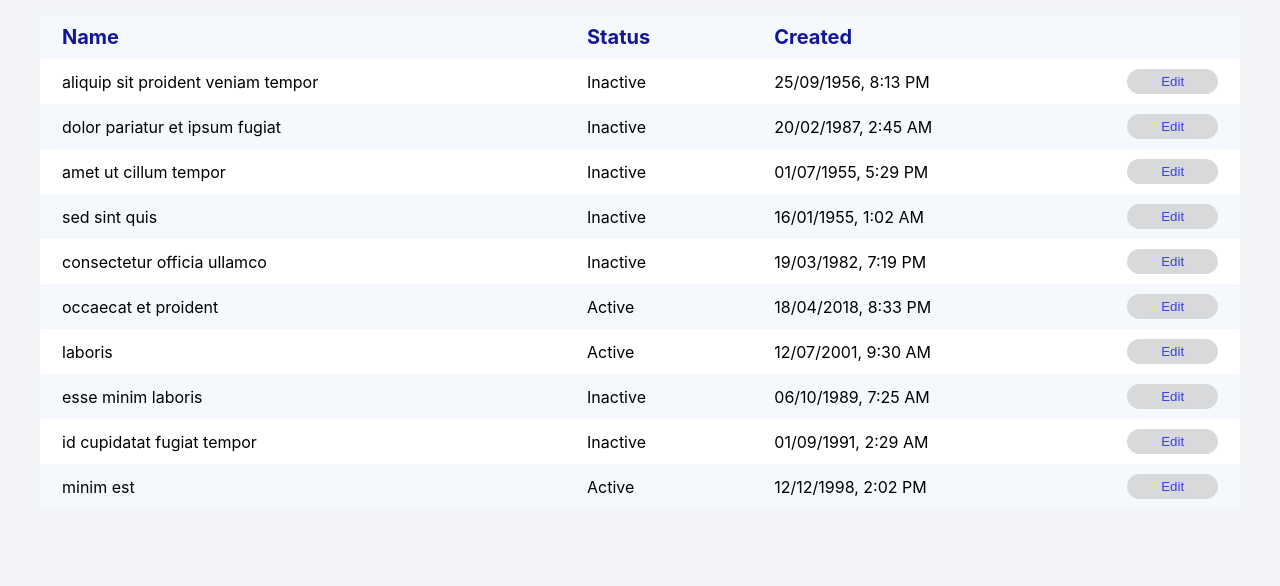
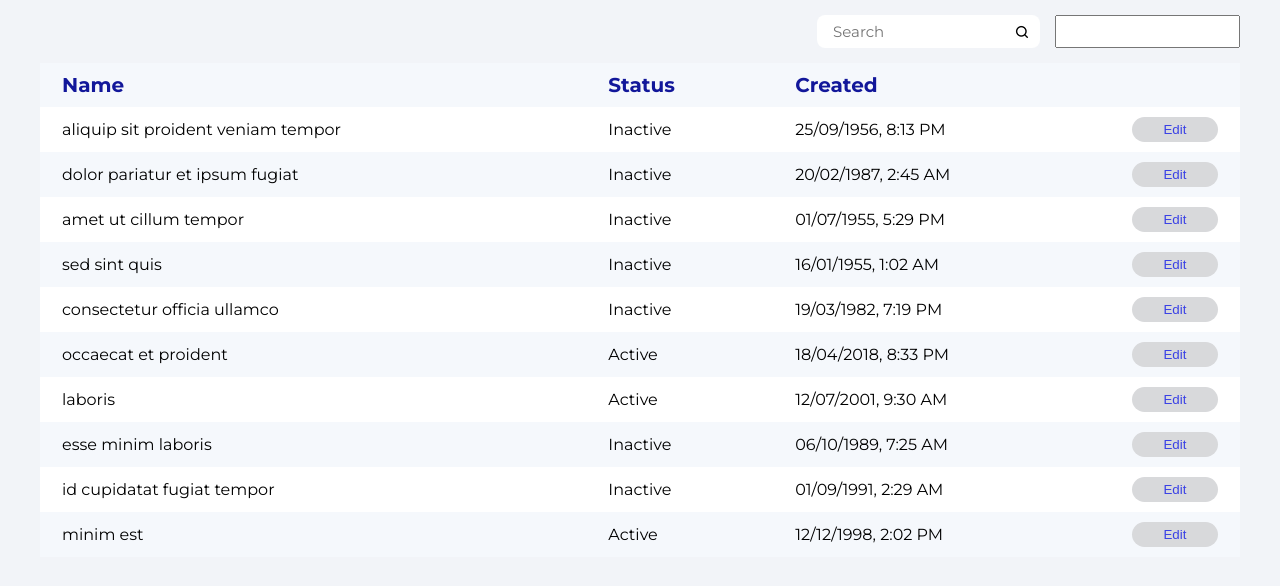
Before and after one commit to VanoVasilyan/tables-task, a React (Create React App) app: page /pages in a window 1280 px wide. Shown: the top 586 px of the page. Built offline with nearby package versions, Linux system fonts and the light colour scheme.

Commit message:
Created Search Ui && Functionality

```diff
--- a/src/App.css
+++ b/src/App.css
@@ -1,3 +1,5 @@
+@import url('https://fonts.googleapis.com/css2?family=Montserrat:ital,wght@0,100..900;1,100..900&display=swap');
+
 *,
 ::after,
 ::before {
@@ -8,6 +10,9 @@ body {
   margin: 0;
   padding: 0;
   background-color: #F2F4F8;
+  font-family: "Montserrat", sans-serif;
+  font-optical-sizing: auto;
+  font-style: normal;
 }
 
 .App {
--- a/src/mainPages/Pages/index.tsx
+++ b/src/mainPages/Pages/index.tsx
@@ -1,5 +1,6 @@
-import React, { FC, useState } from "react";
+import React, { ChangeEvent, FC, useState } from "react";
 import * as SC from "./styles";
+import searchIcon from '../../assets/search.png';
 import Table from "../../components/Table";
 import pagesData from "../../data/mocks/pages.json";
 
@@ -7,13 +8,20 @@ const Pages: FC = () => {
   const [tableData, setTableData] = useState<any[]>(pagesData);
   const [selectedItem, setSelectedItem] = useState<any>();
 
+  const handleSearchItems = (e: ChangeEvent<HTMLInputElement>) => {
+    const searchResults = pagesData.filter(item => item.title.toLowerCase().includes(e.target.value.toLowerCase()))
+    if (searchResults.length) {
+      setTableData(searchResults)
+    }
+  }
+
   return (
     <SC.StyledPagesMainContainer>
       {/* TODO */}
-      {/* <SC.StyledTableControllersBlock>
+      <SC.StyledTableControllersBlock>
+        <SC.StyledSearchInput $bgImage={searchIcon} placeholder="Search" type="text" onChange={handleSearchItems} />
         <input type="text" />
-        <input type="text" />
-      </SC.StyledTableControllersBlock> */}
+      </SC.StyledTableControllersBlock>
       <Table data={tableData} setSelectedItem={setSelectedItem} />
       {selectedItem && <div>{selectedItem.id}</div>}
     </SC.StyledPagesMainContainer>
--- a/src/mainPages/Pages/styles.tsx
+++ b/src/mainPages/Pages/styles.tsx
@@ -7,4 +7,28 @@ export const StyledPagesMainContainer = styled.div`
     margin-top: 15px;
 `
 
-export const StyledTableControllersBlock = styled.div``;
+export const StyledTableControllersBlock = styled.div`
+    display: flex;
+    justify-content: end;
+    gap: 15px;
+    margin: 15px 0;
+`;
+
+export const StyledSearchInput = styled.input<{ $bgImage?: string }>`
+    border: none;
+    outline: none;
+    color: gray;
+    padding: 8px 8px 8px 16px;
+    border-radius: 8px;
+    background-image: url(${({ $bgImage }) => $bgImage});
+    font-size: 15px;
+    background-position: right 10px center;
+    background-repeat: no-repeat;
+
+    &::placeholder {
+        font-size: 15px;
+        font-family: "Montserrat", sans-serif;
+        font-optical-sizing: auto;
+        font-style: normal;
+    }
+`
```
Also changed, not shown: src/assets/search.png (added).
